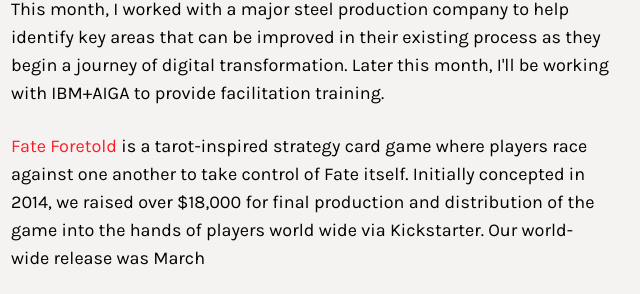
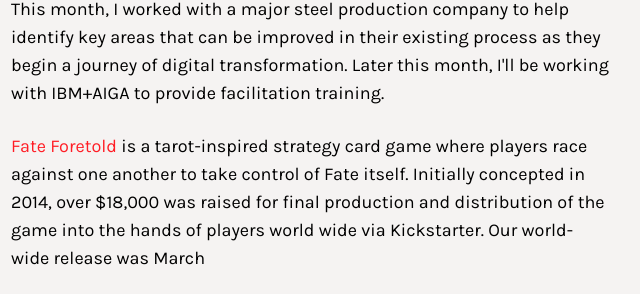
Before and after one commit to saranyi/saranyi.github.io, a plain HTML site: page index.html in a window 1280 px wide. Shown: the part 878-1172 px from the top of the page, 329-969 px from the left. Drawn offline with Linux system fonts and the light colour scheme.

Commit message:
edits
typo!

```diff
--- a/index.html
+++ b/index.html
@@ -47,7 +47,7 @@ this website turns into a werewolf on a full moon
 
 					<p> This month, I worked with a major steel production company to help identify key areas that can be improved in their existing process as they begin a journey of digital transformation. Later this month, I'll be working with IBM+AIGA to provide facilitation training.</p>
 
-					<p> <a href="https://www.kickstarter.com/projects/73252002/fate-foretold-the-tarot-card-game">Fate Foretold</a> is a tarot-inspired strategy card game where players race against one another to take control of Fate itself.  Initially concepted in 2014, we raised over $18,000 for final production and distribution of the game into the hands of players world wide via Kickstarter. Our world-wide release was March  </p>
+					<p> <a href="https://www.kickstarter.com/projects/73252002/fate-foretold-the-tarot-card-game">Fate Foretold</a> is a tarot-inspired strategy card game where players race against one another to take control of Fate itself.  Initially concepted in 2014, over $18,000 was raised for final production and distribution of the game into the hands of players world wide via Kickstarter. Our world-wide release was March  </p>
 
 					<p> <a href="http://www.thisisartmeat.com/">artMEAT</a> is prepping to release Volume 1.2 of artGLOSS: OTHER at our next event in late April/Early May. We've got an excellent event planned that brings together the best actors, sound editors, foley artists, musicians in town for a fully immersive audio-visual experience.
 					You can see old issues  <a href="http://www.thisisartmeat.com/zine/">here.</a></p>
```
